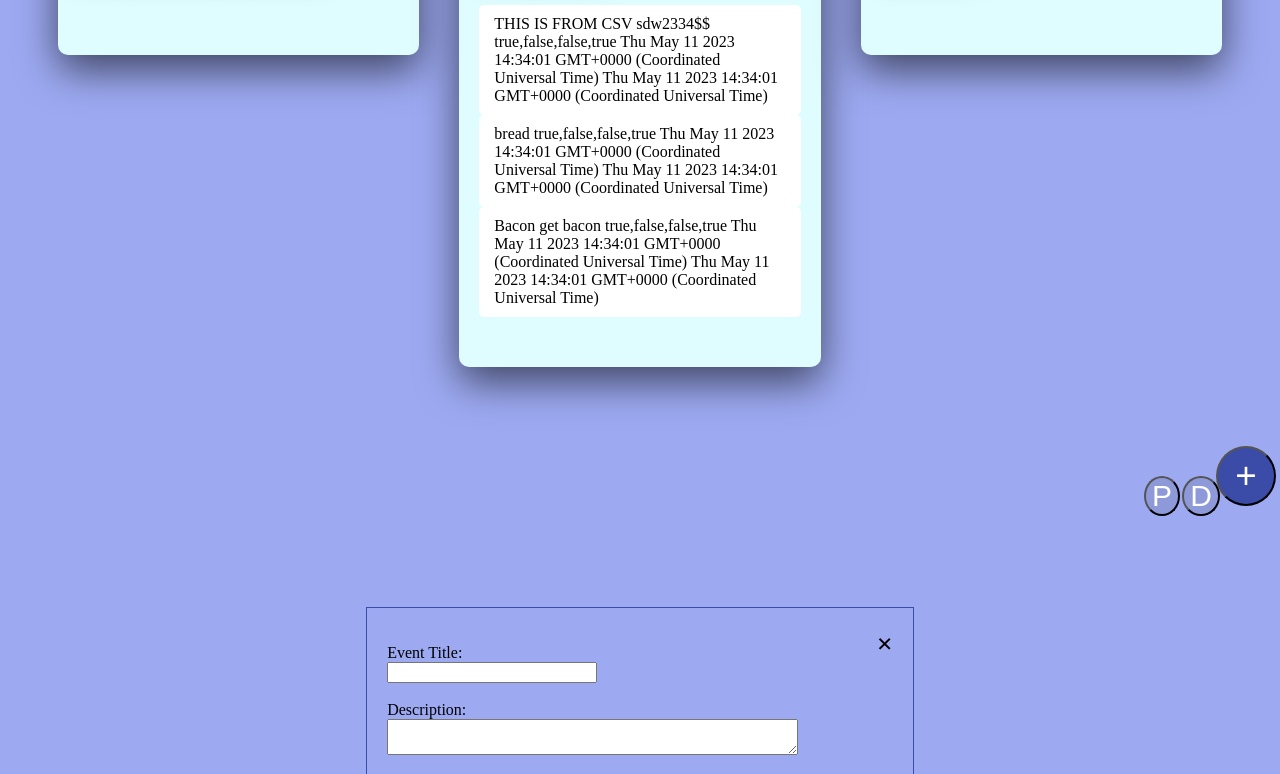
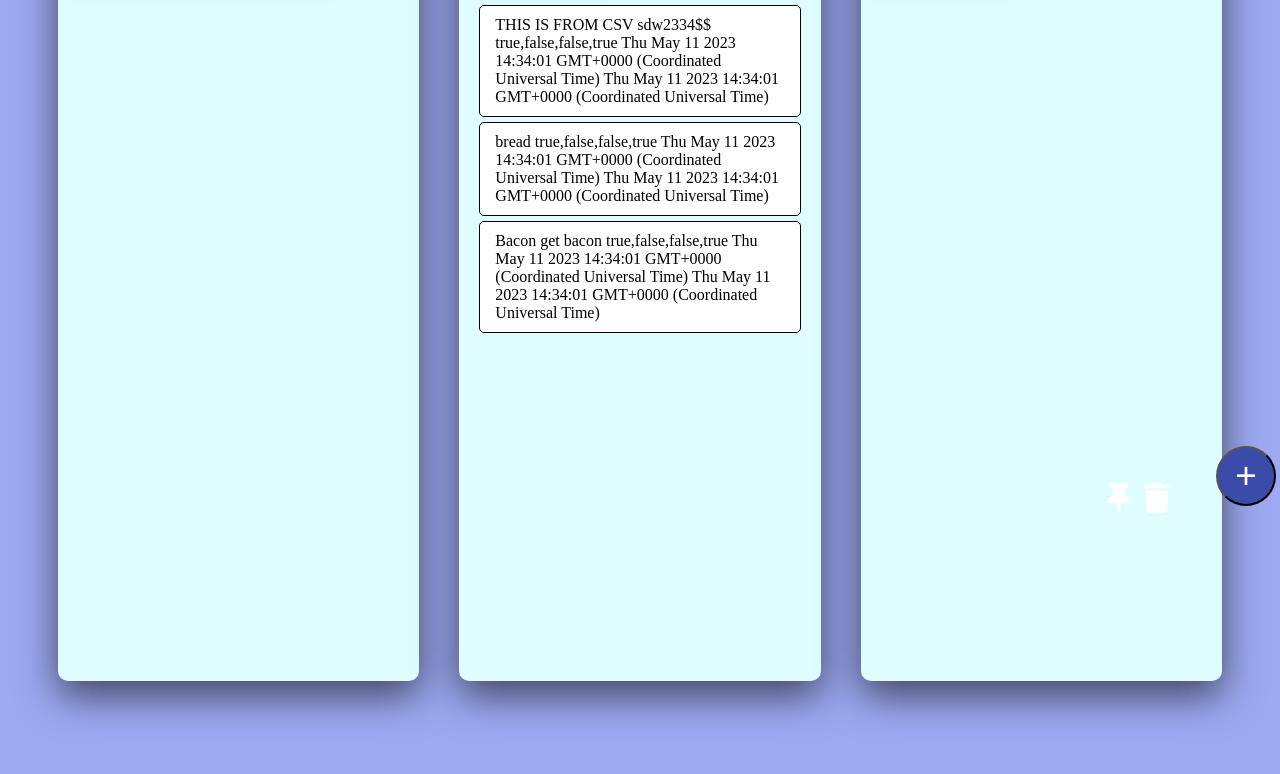
Before and after one commit to callumf222/Setap, a website: page Homepage/HomePage.html in a window 1280 px wide. Shown: the part 274-1048 px from the top of the page. Drawn offline with nearby package versions, Linux system fonts and the light colour scheme.

Commit message:
Css Changes

```diff
--- a/Homepage/HomePage.css
+++ b/Homepage/HomePage.css
@@ -68,7 +68,7 @@
     border-radius: 10px;
     margin: 20px;
     padding: 20px 20px 50px;
-    height: 70%;
+    height: 680px;
     box-shadow: 0 15px 40px rgba(0,0,0,0.6);
 }
 
@@ -86,16 +86,17 @@
 }
 
 .eventBoard__Item {
+    margin-top: 5px;
     padding: 10px 15px;
     box-sizing: border-box;
     background: white;
     border-radius: 5px;
+    border: 1px solid black;
     cursor: pointer;
     color: black;
 }
 
 .eventBoard__Dropzone {
-    height: 0px;
     transition: background 0.15s, height 0.15s;
 }
 
@@ -107,21 +108,20 @@
 .eventBoard__DButton {
     position: absolute;
     bottom: 10px;
-    right: 60px;
+    right: 110px;
     font-size: 30px;
     color: white;
-    background: rgba(0, 0, 0, 0.1);
     border-radius: 50%;
     cursor: pointer;
+
 }
 
 .eventBoard__PButton {
     position: absolute;
     bottom: 10px;
-    right: 100px;
+    right: 150px;
     font-size: 30px;
     color: white;
-    background: rgba(0, 0, 0, 0.1);
     border-radius: 50%;
     cursor: pointer;
 }
@@ -142,7 +142,11 @@
 }
 
 .AddItem:hover{
-    background-color: #000;
+    background-color: #1A2238;
+}
+
+.eventBoard__DButton:hover, .eventBoard__PButton:hover{
+    color: #1A2238;
 }
 
 
--- a/Homepage/HomePage.html
+++ b/Homepage/HomePage.html
@@ -7,6 +7,9 @@
     <link rel="stylesheet" href="HomePage.css">
     <script src="HomePage.js" defer></script>
     <script src="getAndReturnCSV.js" defer></script>
+
+    <link rel="stylesheet" href="https://cdnjs.cloudflare.com/ajax/libs/font-awesome/5.15.2/css/all.min.css"/>
+
 
 </head>
 <body>
@@ -42,7 +45,7 @@
     </div>
 
     <div class="eventBoard" id="DelBoard">
-        <div class="eventBoard__Title">Deleted</div>
+        <div class="eventBoard__Title">Archived</div>
         <div class="eventBoard__Item_List">
             <div class="eventBoard__Dropzone">
 
@@ -53,8 +56,16 @@
         </div>
     </div>
 
-    <button class="eventBoard__DButton" onclick="eventDel()" type="button">D</button>
-    <button class="eventBoard__PButton" onclick="eventPin()" type="button">P</button>
+
+    <!--      Ben D, Add these two buttons into the edit popup, they have icons and whatnot                  -->
+    <div class="eventBoard__PButton">
+        <i class="fas fa-thumbtack" onclick="eventPin()"></i>
+    </div>
+
+    <div class="eventBoard__DButton">
+        <i class="fas fa-trash" onclick="eventDel()"></i>
+    </div>
+
     <button id="AddItemBtn" class="AddItem">+</button>
 
 </div>
@@ -95,7 +106,7 @@
 <!-- Modal content for edit -->
 <div class="modal-content">
     <span class="close">&times;</span>
-    <p><!-- Event Making code and buttons go here --></p>
+    <p> Event Making code and buttons go here </p>
     <label for="title">Event Title:</label><br>
     <input type="text" id="edit-title" name="title" class="title"><br><br>
 
@@ -117,6 +128,8 @@
     <input type="date" name="" id="edit-endDateSelecter"><br><br>
     <button onclick="saveAll()">Save All</button>
 
+</div>
+
 
 </body>
 </html>
--- a/Homepage/HomePage.js
+++ b/Homepage/HomePage.js
@@ -91,13 +91,10 @@
 
     eventBoardItem.appendChild(itemContent);
 
-
-
     const EventBoard = document.getElementById("AllBoard");
     EventBoard.querySelector(".eventBoard__Item_List").appendChild(eventBoardItem);
 
     modal.style.display = "none";
-
 }
 
 
```
